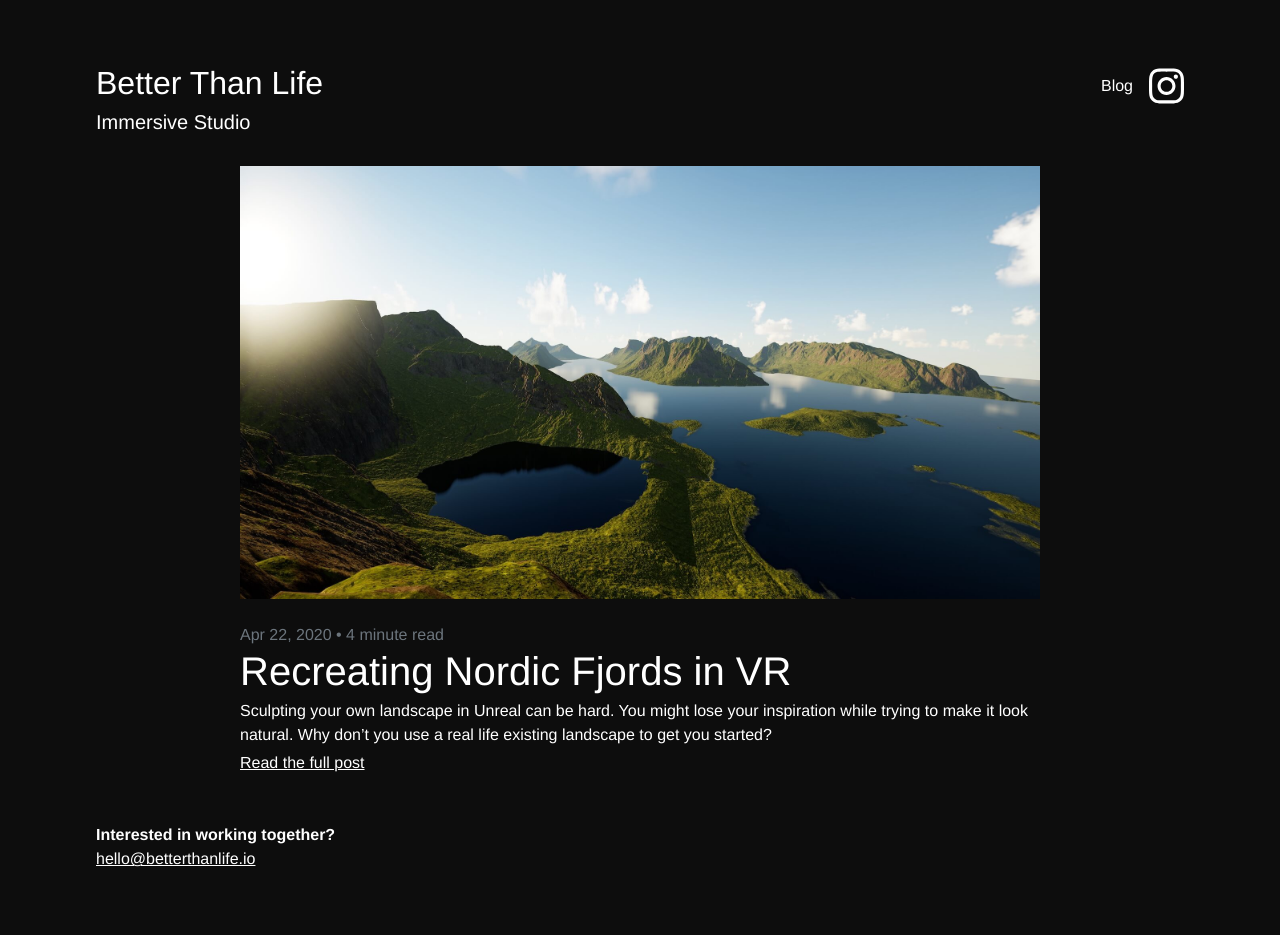
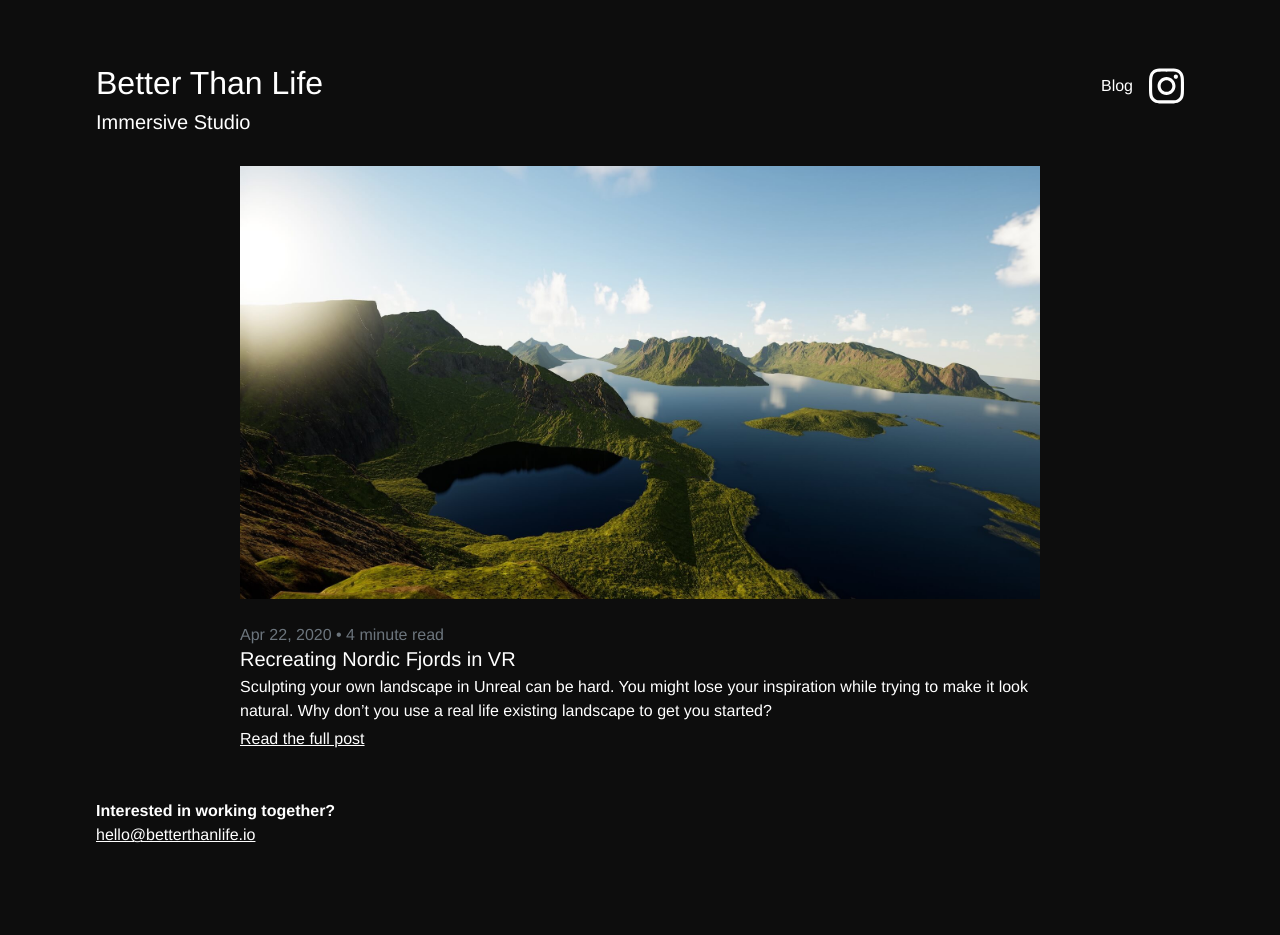
Before and after one commit to aijkoopmans/betterthanlife, a Jekyll site: the page built from blog.html, in a window 1280 px wide. Built offline with Jekyll 4.4.1, drawn with Linux system fonts in a browser that asks for light colours; nearby versions of some CDN libraries; after the commit the page ends 911 px from its top, so only the background shows below that.

Commit message:
Update blog.html

```diff
--- a/blog.html
+++ b/blog.html
@@ -25,7 +25,7 @@ sitemap: true
           {{ minutes }} minute read
         {% endif %}
       </span>
-      <h1 class="mb-1">{{post.title}}</h1>
+      <h2 class="mb-1 h5">{{post.title}}</h1>
       <p class="mb-1">
         {% if post.summary %}
           {{ post.summary }}
```
